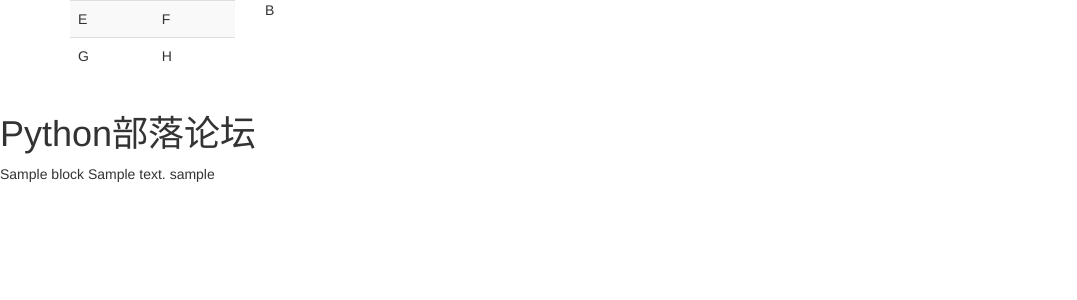
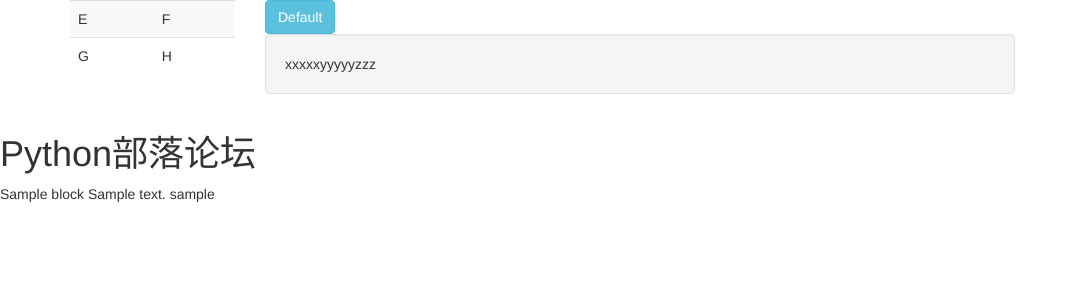
Before and after one commit to zalax303/test_django, a Python web app: template myforum/block/templates/block_list.html in a window 1280 px wide. Shown: the top 300 px of the page, without its empty margins (0-1077 px from the left). Run offline with Jinja, Linux system fonts and the light colour scheme; the template is opened without the code that fills it: most values are stand-ins (such as "Sample title", 1, 10 or a date in 2020); some libraries are stand-ins or nearby versions.

Commit message:
20160426

```diff
--- a/myforum/block/templates/block_list.html
+++ b/myforum/block/templates/block_list.html
@@ -23,7 +23,8 @@
                 </table>
             </div>
             <div class="col-sm-3 col-md-8">
-                B
+                <button type="button" class="btn btn-info">Default</button>
+                <div class="well">xxxxxyyyyyzzz</div>
             </div>
         </div>
     </div>
--- a/myforum/myforum/settings.py
+++ b/myforum/myforum/settings.py
@@ -86,7 +86,8 @@ DATABASES = {
 # Internationalization
 # https://docs.djangoproject.com/en/1.8/topics/i18n/
 
-LANGUAGE_CODE = 'en-us'
+# LANGUAGE_CODE = 'en-us'
+LANGUAGE_CODE = 'zh-hans'
 
 TIME_ZONE = 'UTC'
 
```
